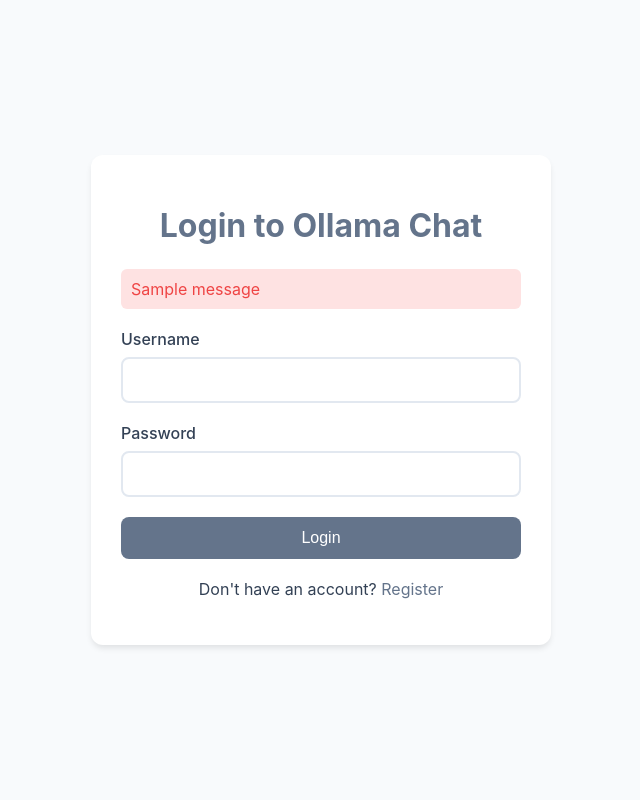
After one commit to Yunyun-Wang/Ollama-host, a Flask app: page /login in a window 1280 px wide. The commit adds this page. Shown: the whole page, without its empty margins (319-959 px from the left). Run offline with Flask 3, Linux system fonts and the light colour scheme; one stand-in notice (Sample message) is shown.

Commit message:
Add user login

```diff
--- a/app.py
+++ b/app.py
@@ -1,11 +1,15 @@
-from flask import Flask, render_template, request, jsonify, Response
+from flask import Flask, render_template, request, jsonify, Response, redirect, url_for, session, flash
 import requests
 import json
 import time
 import os
 import uuid
+import hashlib
+import sqlite3
+from functools import wraps
 
 app = Flask(__name__)
+app.secret_key = os.urandom(24)  # For session management
 
 OLLAMA_ENDPOINT = "http://localhost:11434/api/chat"
 OLLAMA_LIST_MODELS = "http://localhost:11434/api/tags"
@@ -15,10 +19,53 @@ CONVERSATIONS_DIR = os.path.join(os.path.dirname(os.path.abspath(__file__)), "co
 if not os.path.exists(CONVERSATIONS_DIR):
     os.makedirs(CONVERSATIONS_DIR)
 
+# Database setup
+DB_PATH = os.path.join(os.path.dirname(os.path.abspath(__file__)), "users.db")
+
+def init_db():
+    conn = sqlite3.connect(DB_PATH)
+    cursor = conn.cursor()
+    cursor.execute('''
+    CREATE TABLE IF NOT EXISTS users (
+        id INTEGER PRIMARY KEY AUTOINCREMENT,
+        username TEXT UNIQUE NOT NULL,
+        password TEXT NOT NULL,
+        created_at TIMESTAMP DEFAULT CURRENT_TIMESTAMP
+    )
+    ''')
+    conn.commit()
+    conn.close()
+
+# Initialize database on startup
+init_db()
+
+# Login required decorator
+def login_required(f):
+    @wraps(f)
+    def decorated_function(*args, **kwargs):
+        if 'user_id' not in session:
+            return redirect(url_for('login', next=request.url))
+        return f(*args, **kwargs)
+    return decorated_function
+
+# Update conversations directory to be user-specific
+def get_user_conversations_dir():
+    user_id = session.get('user_id')
+    if not user_id:
+        return None
+
+    user_dir = os.path.join(CONVERSATIONS_DIR, str(user_id))
+    if not os.path.exists(user_dir):
+        os.makedirs(user_dir)
+    return user_dir
+
 @app.route('/')
+@login_required
 def home():
     # Add a cache-busting parameter to prevent partial refreshes
-    return render_template('index.html', cache_bust=str(time.time()))
+    return render_template('index.html',
+                          cache_bust=str(time.time()),
+                          username=session.get('username'))
 
 @app.route('/chat', methods=['POST'])
 def chat():
@@ -98,12 +145,15 @@ def get_models():
         return jsonify({"error": str(e)}), 500
 
 @app.route('/conversations', methods=['GET'])
+@login_required
 def get_conversations():
     try:
+        user_dir = get_user_conversations_dir()
         conversations = []
-        for filename in os.listdir(CONVERSATIONS_DIR):
+
+        for filename in os.listdir(user_dir):
             if filename.endswith('.json'):
-                with open(os.path.join(CONVERSATIONS_DIR, filename), 'r') as f:
+                with open(os.path.join(user_dir, filename), 'r') as f:
                     conversation = json.load(f)
                     conversations.append(conversation)
 
@@ -114,9 +164,14 @@ def get_conversations():
         return jsonify({"error": str(e)}), 500
 
 @app.route('/conversations/<conversation_id>', methods=['GET'])
+@login_required
 def get_conversation(conversation_id):
     try:
-        file_path = os.path.join(CONVERSATIONS_DIR, f"{conversation_id}.json")
+        user_dir = get_user_conversations_dir()
+        if not user_dir:
+            return jsonify({"error": "User not logged in"}), 401
+
+        file_path = os.path.join(user_dir, f"{conversation_id}.json")
         if os.path.exists(file_path):
             with open(file_path, 'r') as f:
                 conversation = json.load(f)
@@ -153,9 +208,14 @@ def create_conversation():
         return jsonify({"error": str(e)}), 500
 
 @app.route('/conversations/<conversation_id>', methods=['DELETE'])
+@login_required
 def delete_conversation(conversation_id):
     try:
-        file_path = os.path.join(CONVERSATIONS_DIR, f"{conversation_id}.json")
+        user_dir = get_user_conversations_dir()
+        if not user_dir:
+            return jsonify({"error": "User not logged in"}), 401
+
+        file_path = os.path.join(user_dir, f"{conversation_id}.json")
         if os.path.exists(file_path):
             os.remove(file_path)
             return jsonify({"success": True})
@@ -165,11 +225,16 @@ def delete_conversation(conversation_id):
         return jsonify({"error": str(e)}), 500
 
 @app.route('/conversations/clear', methods=['POST'])
+@login_required
 def clear_conversations():
     try:
-        for filename in os.listdir(CONVERSATIONS_DIR):
+        user_dir = get_user_conversations_dir()
+        if not user_dir:
+            return jsonify({"error": "User not logged in"}), 401
+
+        for filename in os.listdir(user_dir):
             if filename.endswith('.json'):
-                os.remove(os.path.join(CONVERSATIONS_DIR, filename))
+                os.remove(os.path.join(user_dir, filename))
         return jsonify({"success": True})
     except Exception as e:
         return jsonify({"error": str(e)}), 500
@@ -180,7 +245,12 @@ def save_conversation(conversation_id, messages, model, title=None):
     print(f"Saving conversation: {conversation_id}")
     print(f"Title provided: {title}")
 
-    file_path = os.path.join(CONVERSATIONS_DIR, f"{conversation_id}.json")
+    user_dir = get_user_conversations_dir()
+    if not user_dir:
+        print("No user directory available, user not logged in")
+        return None
+
+    file_path = os.path.join(user_dir, f"{conversation_id}.json")
     print(f"File path: {file_path}")
 
     # If the file exists, read the existing title
@@ -237,5 +307,68 @@ def save_conversation(conversation_id, messages, model, title=None):
 
     return title
 
+@app.route('/register', methods=['GET', 'POST'])
+def register():
+    if request.method == 'POST':
+        username = request.form.get('username')
+        password = request.form.get('password')
+
+        if not username or not password:
+            flash('Username and password are required')
+            return render_template('register.html')
+
+        # Hash the password
+        hashed_password = hashlib.sha256(password.encode()).hexdigest()
+
+        try:
+            conn = sqlite3.connect(DB_PATH)
+            cursor = conn.cursor()
+            cursor.execute('INSERT INTO users (username, password) VALUES (?, ?)',
+                          (username, hashed_password))
+            conn.commit()
+            conn.close()
+
+            flash('Registration successful! Please log in.')
+            return redirect(url_for('login'))
+        except sqlite3.IntegrityError:
+            flash('Username already exists')
+            return render_template('register.html')
+
+    return render_template('register.html')
+
+@app.route('/login', methods=['GET', 'POST'])
+def login():
+    if request.method == 'POST':
+        username = request.form.get('username')
+        password = request.form.get('password')
+
+        if not username or not password:
+            flash('Username and password are required')
+            return render_template('login.html')
+
+        # Hash the password
+        hashed_password = hashlib.sha256(password.encode()).hexdigest()
+
+        conn = sqlite3.connect(DB_PATH)
+        cursor = conn.cursor()
+        cursor.execute('SELECT id FROM users WHERE username = ? AND password = ?',
+                      (username, hashed_password))
+        user = cursor.fetchone()
+        conn.close()
+
+        if user:
+            session['user_id'] = user[0]
+            session['username'] = username
+            return redirect(url_for('home'))
+        else:
+            flash('Invalid username or password')
+
+    return render_template('login.html')
+
+@app.route('/logout')
+def logout():
+    session.clear()
+    return redirect(url_for('login'))
+
 if __name__ == '__main__':
     app.run(debug=True, host='0.0.0.0', port=5001)
--- /dev/null
+++ b/templates/login.html
@@ -0,0 +1,135 @@
+<!DOCTYPE html>
+<html>
+<head>
+    <title>Login - Ollama Chat Interface</title>
+    <meta charset="UTF-8">
+    <meta name="viewport" content="width=device-width, initial-scale=1.0, maximum-scale=1.0, user-scalable=no, shrink-to-fit=yes">
+    <style>
+        body {
+            font-family: 'Inter', -apple-system, BlinkMacSystemFont, sans-serif;
+            margin: 0;
+            padding: 0;
+            background-color: #f8fafc;
+            color: #334155;
+            min-height: 100vh;
+            display: flex;
+            flex-direction: column;
+            align-items: center;
+            justify-content: center;
+        }
+
+        .auth-container {
+            max-width: 400px;
+            width: 90%;
+            padding: 30px;
+            background-color: white;
+            border-radius: 12px;
+            box-shadow: 0 4px 6px -1px rgba(0, 0, 0, 0.1);
+        }
+
+        h1 {
+            text-align: center;
+            margin-bottom: 24px;
+            color: #64748b;
+        }
+
+        .form-group {
+            margin-bottom: 20px;
+        }
+
+        label {
+            display: block;
+            margin-bottom: 8px;
+            font-weight: 500;
+        }
+
+        input {
+            width: 100%;
+            padding: 12px;
+            border: 2px solid #e2e8f0;
+            border-radius: 8px;
+            font-size: 16px;
+            box-sizing: border-box;
+        }
+
+        input:focus {
+            outline: none;
+            border-color: #64748b;
+        }
+
+        button {
+            width: 100%;
+            padding: 12px;
+            background-color: #64748b;
+            color: white;
+            border: none;
+            border-radius: 8px;
+            font-size: 16px;
+            font-weight: 500;
+            cursor: pointer;
+            transition: background-color 0.2s;
+        }
+
+        button:hover {
+            background-color: #475569;
+        }
+
+        .flash-messages {
+            margin-bottom: 20px;
+        }
+
+        .flash-message {
+            padding: 10px;
+            background-color: #fee2e2;
+            color: #ef4444;
+            border-radius: 6px;
+            margin-bottom: 10px;
+        }
+
+        .auth-links {
+            text-align: center;
+            margin-top: 20px;
+        }
+
+        .auth-links a {
+            color: #64748b;
+            text-decoration: none;
+        }
+
+        .auth-links a:hover {
+            text-decoration: underline;
+        }
+    </style>
+</head>
+<body>
+    <div class="auth-container">
+        <h1>Login to Ollama Chat</h1>
+
+        {% if get_flashed_messages() %}
+        <div class="flash-messages">
+            {% for message in get_flashed_messages() %}
+            <div class="flash-message">{{ message }}</div>
+            {% endfor %}
+        </div>
+        {% endif %}
+
+        <form method="post" action="{{ url_for('login') }}">
+            <div class="form-group">
+                <label for="username">Username</label>
+                <input type="text" id="username" name="username" required>
+            </div>
+
+            <div class="form-group">
+                <label for="password">Password</label>
+                <input type="password" id="password" name="password" required>
+            </div>
+
+            <button type="submit">Login</button>
+        </form>
+
+        <div class="auth-links">
+            <p>Don't have an account? <a href="{{ url_for('register') }}">Register</a></p>
+        </div>
+    </div>
+</body>
+</html>
```
Also changed, not shown: templates/index.html (+63 -0 lines), templates/register.html (added, +136 -0 lines), users.db (added).
